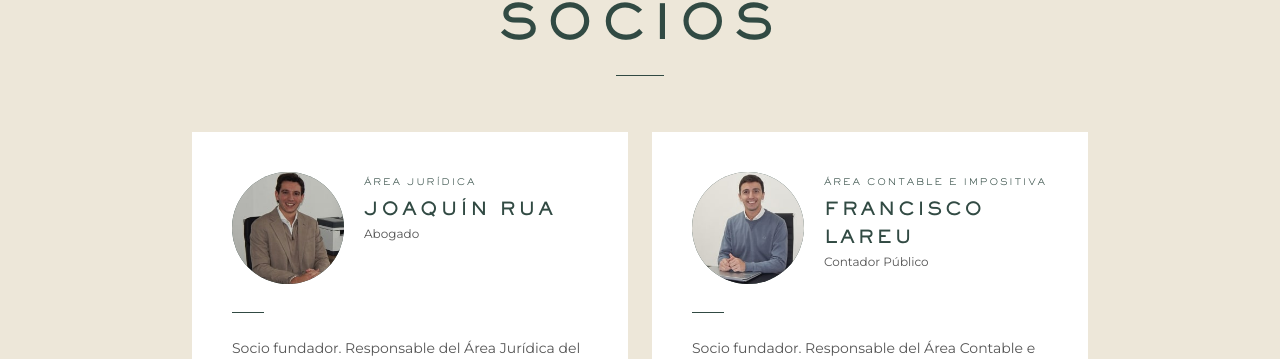
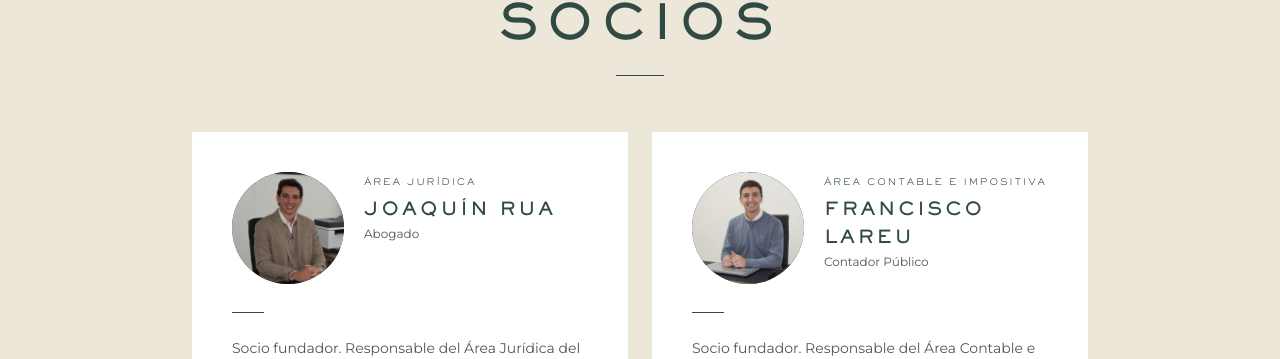
Before and after one commit to RuaLareu/rualareu-web, a Next.js app: page / in a window 1280 px wide. Shown: the part 3579-3938 px from the top of the page. Built offline with nearby package versions, Linux system fonts and the light colour scheme.

Commit message:
fix: ajustar zoom de fotos de socios a 1.3

```diff
--- a/src/components/sections/PartnersSection.tsx
+++ b/src/components/sections/PartnersSection.tsx
@@ -50,7 +50,7 @@
                       alt={partner.name}
                       width={300}
                       height={300}
-                      className="w-full h-full object-cover scale-[1.45] object-[center_15%]"
+                      className="w-full h-full object-cover scale-[1.3] object-[center_15%]"
                     />
                   </div>
                   <div className="pt-1">
```
